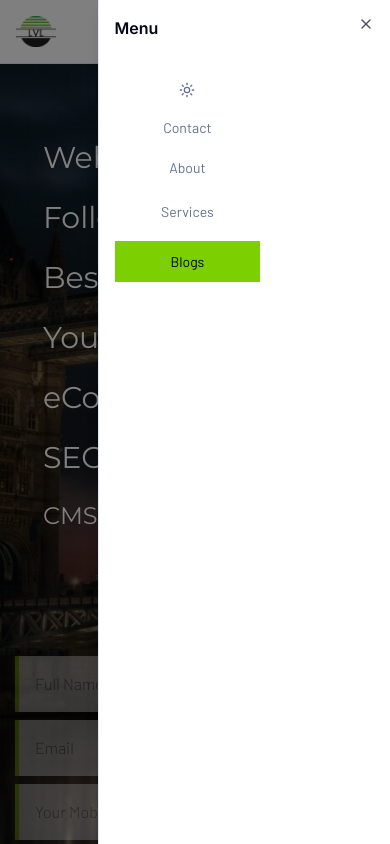
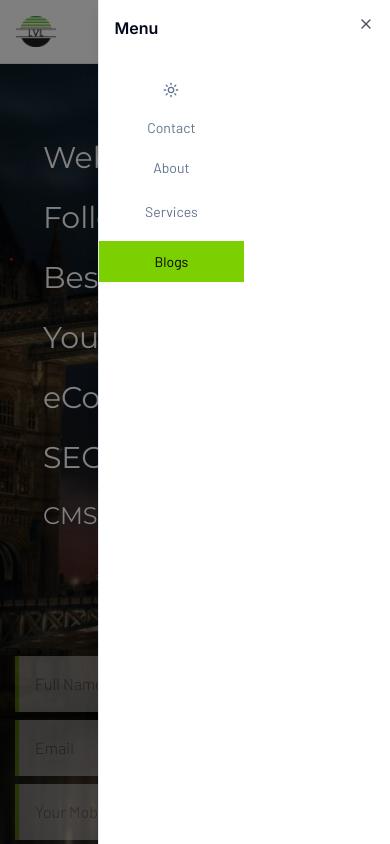
Before and after one commit to Sen12345/lvl-website, a Next.js app: page / in a window 390 px wide. Both pictures are taken after a click on the button 362 px from the left and 31 px from the top of the page. Shown: the top 844 px of the page. Built offline with nearby package versions, Linux system fonts and the light colour scheme; no server answers.

Commit message:
Change position of toast notification

```diff
--- a/components/shared/header/menu.tsx
+++ b/components/shared/header/menu.tsx
@@ -18,7 +18,7 @@ const Menu = () => {
     <div className="">
       <nav className="hidden lg:flex justify-center items-center ">
         <ul
-          className={`${barlow.className} flex ml-4 flex-between items-center justify-center`}
+          className={`${barlow.className} flex  flex-between items-center justify-center`}
         >
           <li className=" lg:px-5 py-[10px]">
             <ModeToggle />
@@ -62,7 +62,7 @@ const Menu = () => {
 
             <SheetDescription>
               <ul
-                className={`${barlow.className} ml-4 flex flex-col   justify-start `}
+                className={`${barlow.className}  flex flex-col   justify-start `}
               >
                 <li className="text-center lg:px-5 ">
                   <ModeToggle />
```
